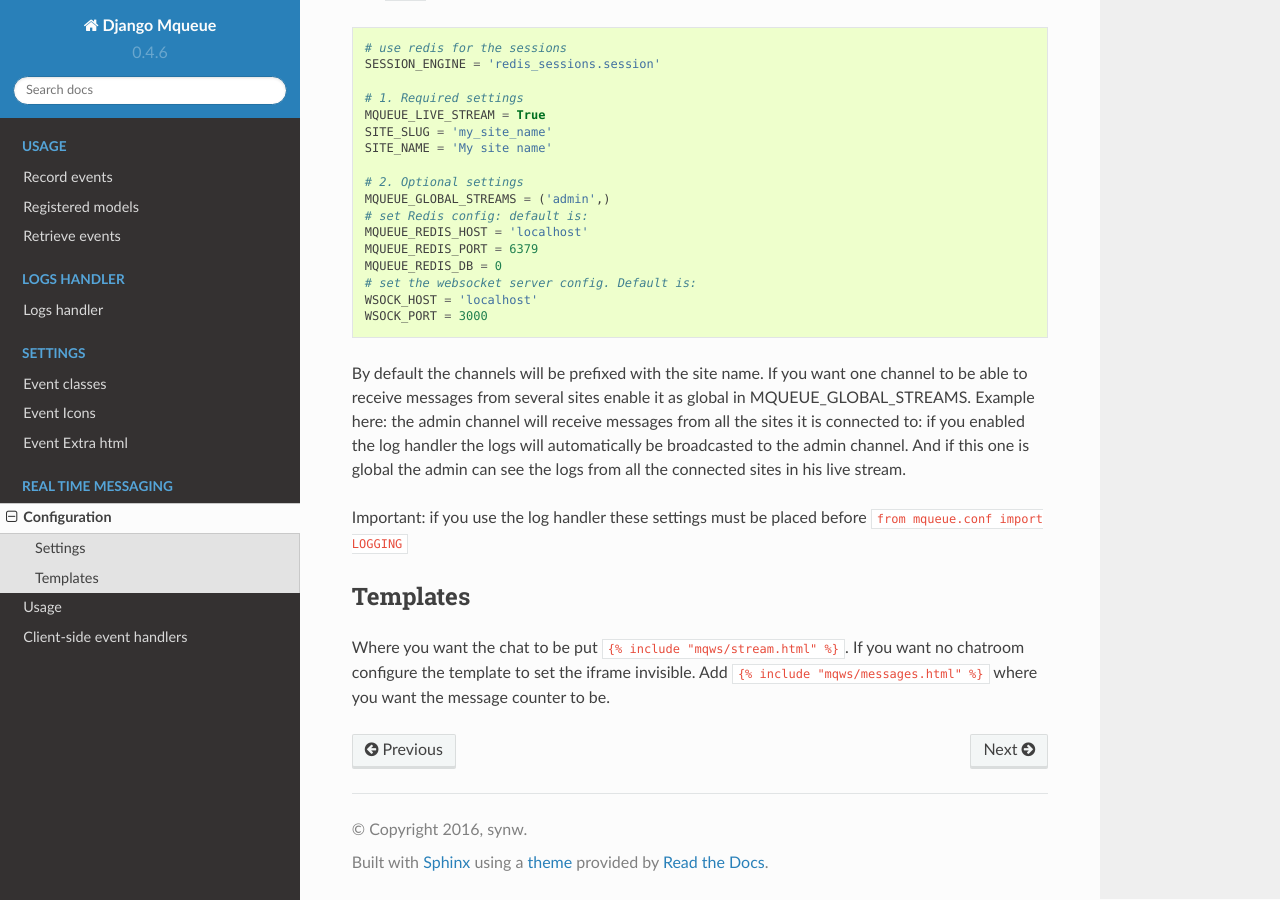
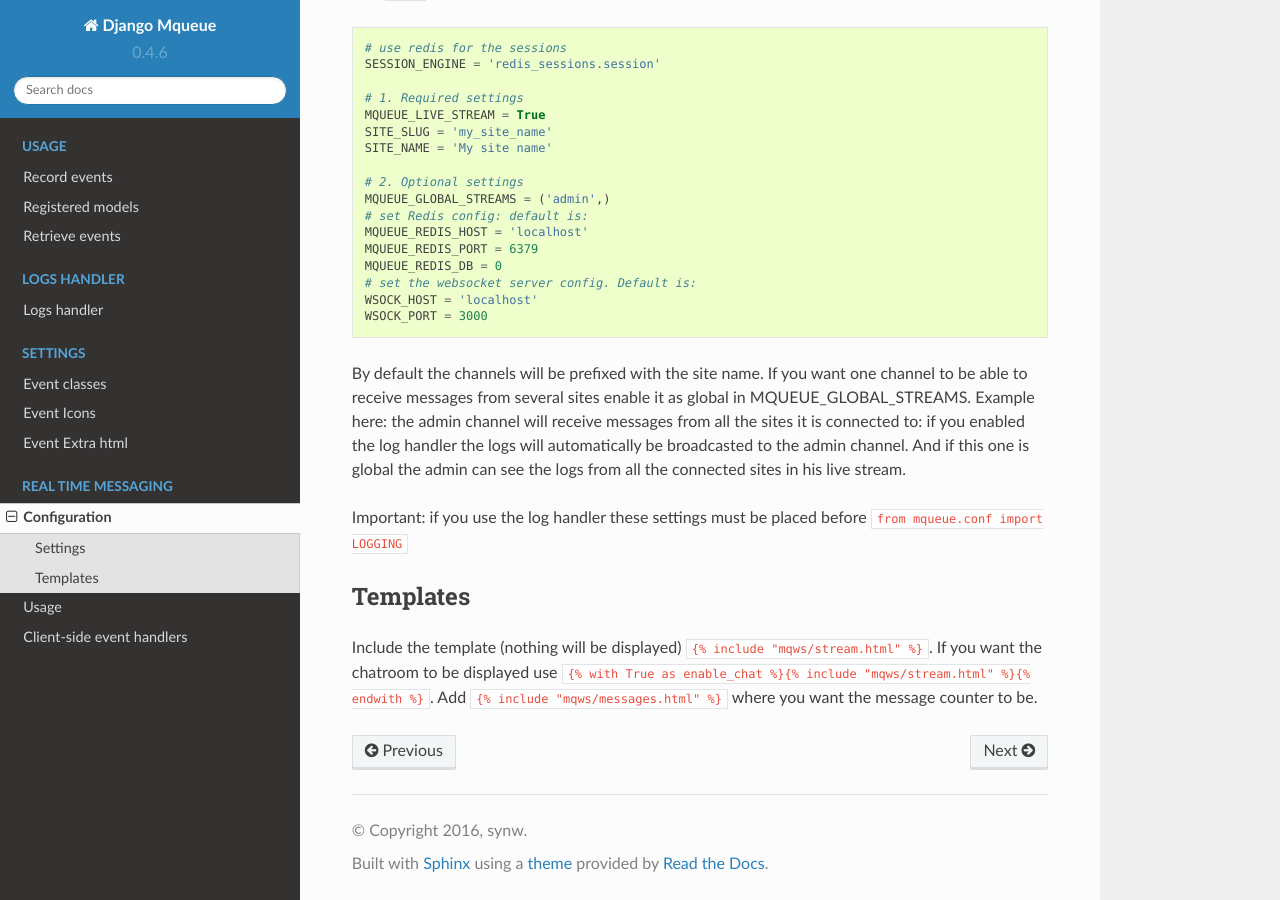
Before and after one commit to synw/django-mqueue, a Sphinx documentation site: the page built from docs/realtime/configuration.rst, in a window 1280 px wide and 900 px high, scrolled down 670 px. Built offline with Sphinx 7.4.7 and the Read the Docs theme 2.0.0, drawn with Linux system fonts in a browser that asks for light colours.

Commit message:
Doc update

```diff
--- a/docs/realtime/configuration.rst
+++ b/docs/realtime/configuration.rst
@@ -54,6 +54,6 @@ Important: if you use the log handler these settings must be placed before ``fro
 Templates
 ~~~~~~~~~
 
-Where you want the chat to be put ``{% include "mqws/stream.html" %}``. If you want no chatroom configure the
-template to set the iframe invisible.
+Include the template (nothing will be displayed) ``{% include "mqws/stream.html" %}``. If you want the chatroom to be
+displayed use ``{% with True as enable_chat %}{% include "mqws/stream.html" %}{% endwith %}``.
 Add ``{% include "mqws/messages.html" %}`` where you want the message counter to be.
```
